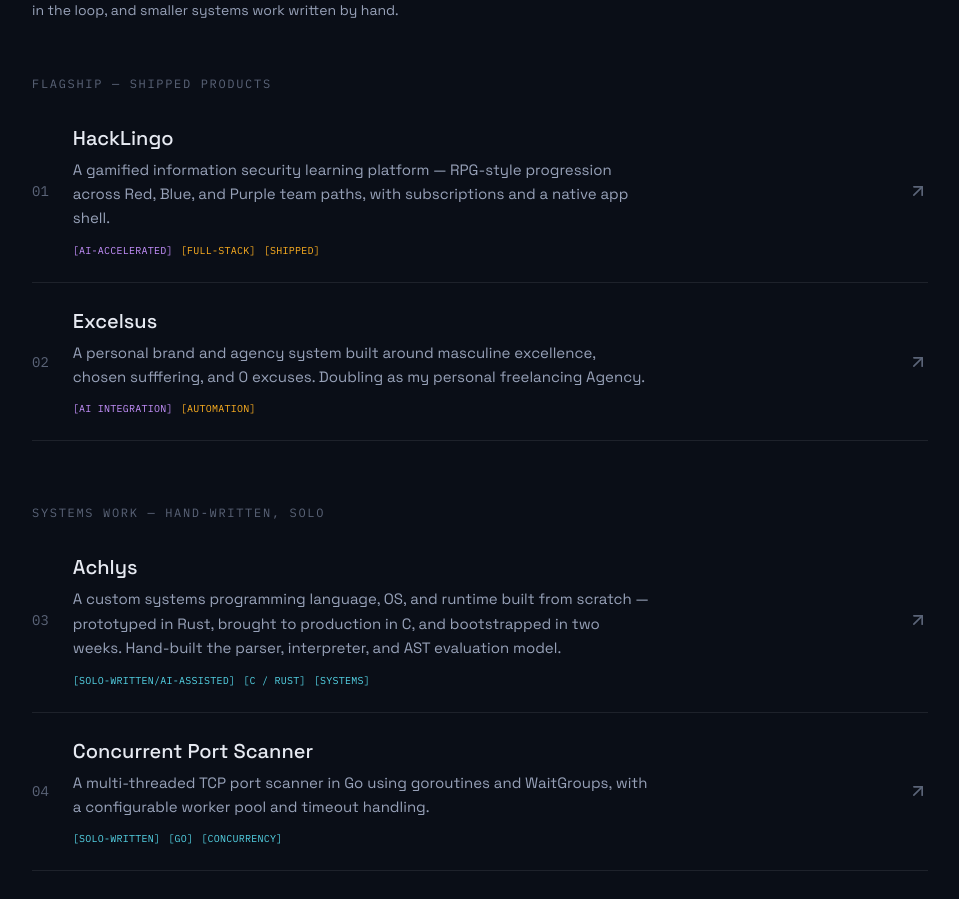
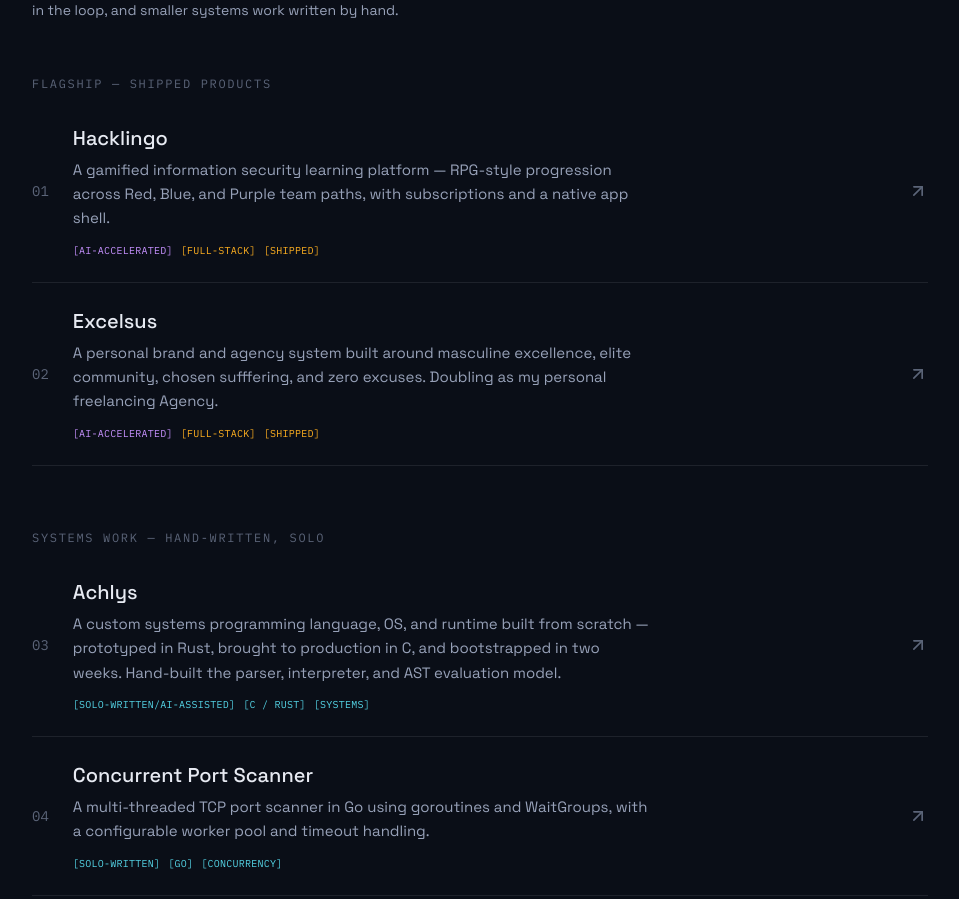
Before and after one commit to Variosity/portfoli0, a Next.js app: page / in a window 1280 px wide. Shown: the part 2561-3460 px from the top of the page, without its empty margins (192-1151 px from the left). Built offline with nearby package versions, Linux system fonts and the light colour scheme.

Commit message:
Fix name and update description for FLAGSHIP items
Corrected spelling and improved description for Excelsus.

```diff
--- a/app/page.tsx
+++ b/app/page.tsx
@@ -53,7 +53,7 @@ const STACK_LAYERS = [
 const FLAGSHIP: { index: string; name: string; description: string; tags: Tag[]; href?: string }[] = [
   {
     index: "01",
-    name: "HackLingo",
+    name: "Hacklingo",
     description:
       "A gamified information security learning platform — RPG-style progression across Red, Blue, and Purple team paths, with subscriptions and a native app shell.",
     tags: [
@@ -67,10 +67,11 @@ const FLAGSHIP: { index: string; name: string; description: string; tags: Tag[];
     index: "02",
     name: "Excelsus",
     description:
-      "A personal brand and agency system built around masculine excellence, chosen sufffering, and 0 excuses. Doubling as my personal freelancing Agency.",
+      "A personal brand and agency system built around masculine excellence, elite community, chosen sufffering, and zero excuses. Doubling as my personal freelancing Agency.",
     tags: [
-      { label: "AI integration", tone: "ai" },
-      { label: "Automation", tone: "shipped" },
+      { label: "AI-accelerated", tone: "ai" },
+      { label: "Full-Stack", tone: "shipped" },
+      { label: "Shipped", tone: "shipped" },
     ],
     href: "https://excelsus.live",
   },
```
